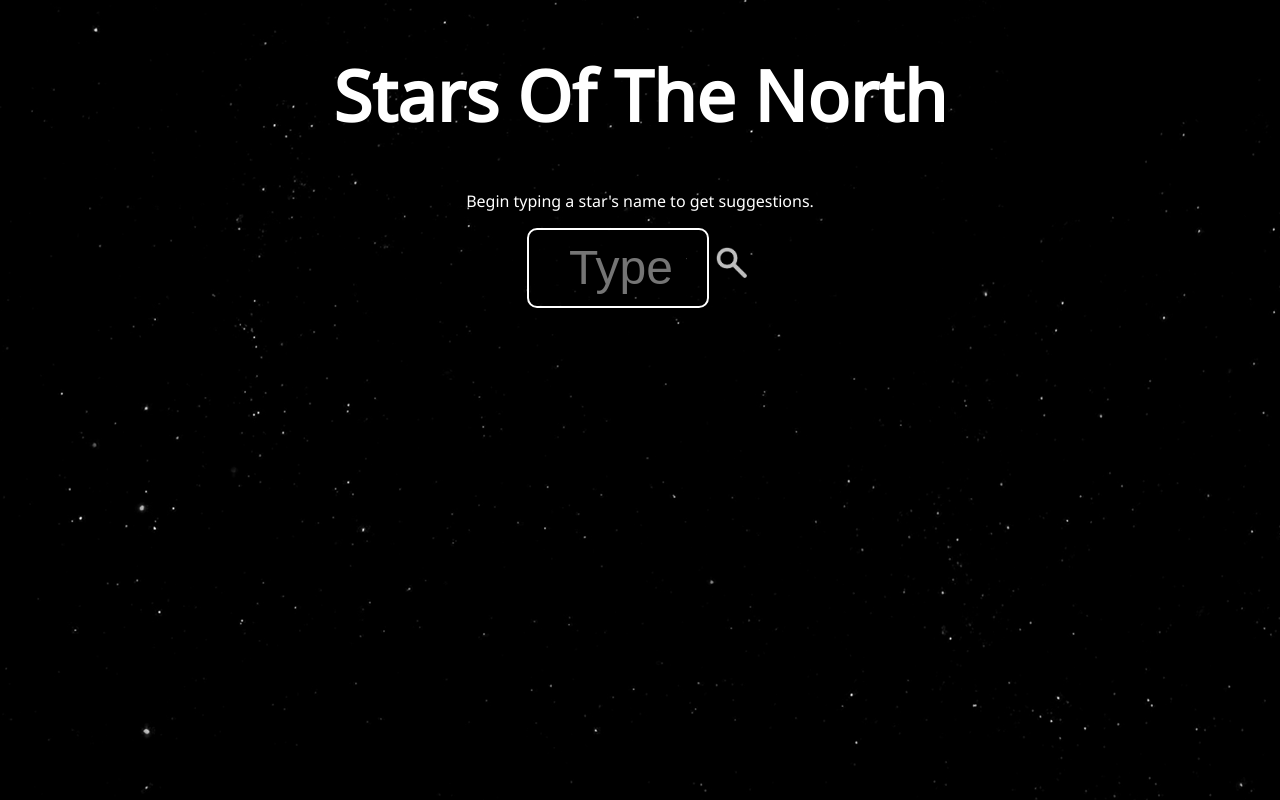
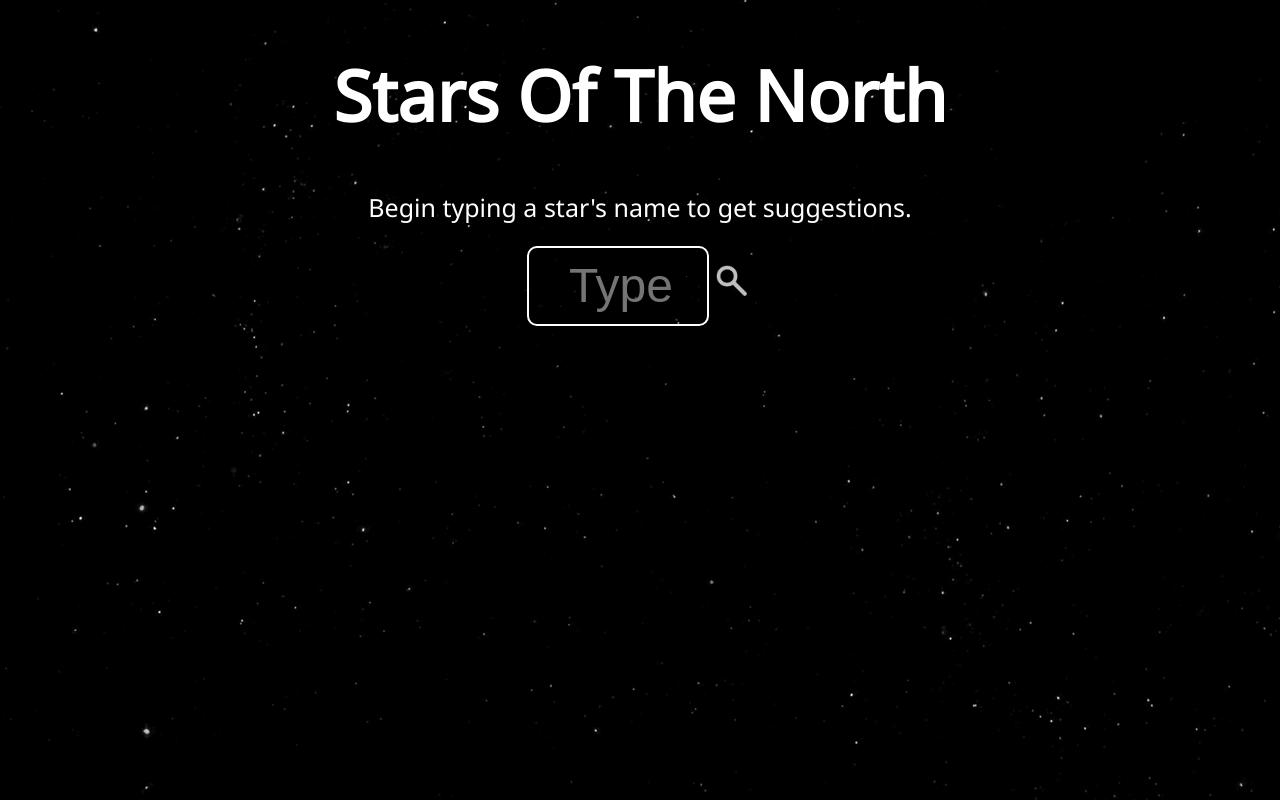
Before and after one commit to FACN4/stars_of_the_north_w4, a website: page public/index.html in a window 1280 px wide. Drawn offline with Linux system fonts and the light colour scheme.

Commit message:
add labels and changed their font-size

```diff
--- a/public/index.html
+++ b/public/index.html
@@ -9,13 +9,14 @@
   <link rel="stylesheet" href="./style.css">
 </head>
 <body>
-  <div class="stars"></div>
-  <div class="twinkling"></div>
-  <header>
-    <h1>Stars Of The North</h1>
-  </header>
-  <p class=instruction>Begin typing a star's name to get suggestions.</p>
+<div class="stars"></div>
+<div class="twinkling"></div>
+<header>
+<h1>Stars Of The North</h1>
+</header>
   <form>
+    <label for=="star-finder">Begin typing a star's name to get suggestions.</label></br>
+  </br>
       <input  autocomplete="off" type ="text" id = "star-finder" placeholder="Type your star name">
       <img src = "./images/sreach-icon.png" alt = "search icon" >
   </form>
--- a/public/style.css
+++ b/public/style.css
@@ -27,6 +27,9 @@ form input {
   transition: width 0.5s ease-in-out;
   border-color: #fff;
   color: #fff;
+}
+label {
+  font-size: 25px;
 }
 img {
   height: 40px;
```
